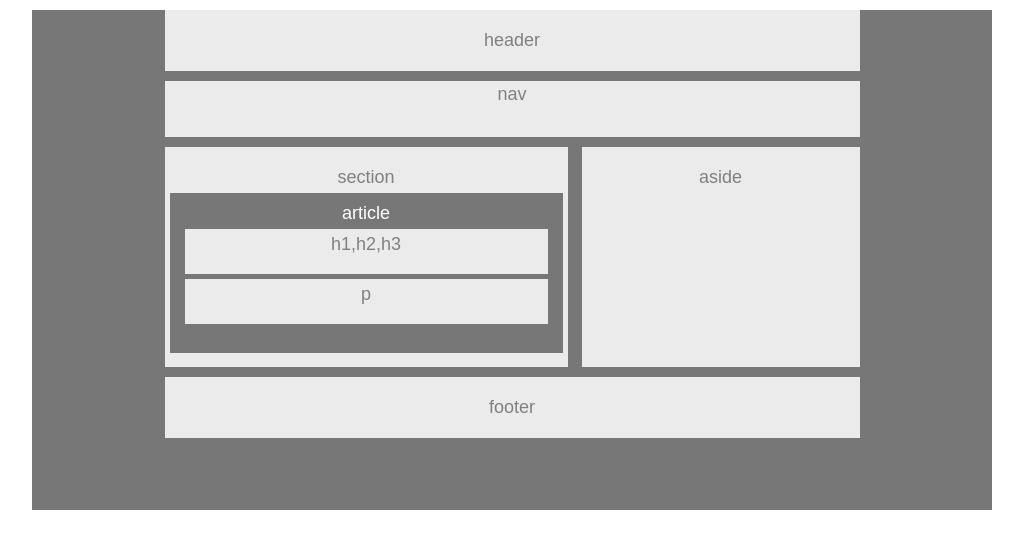
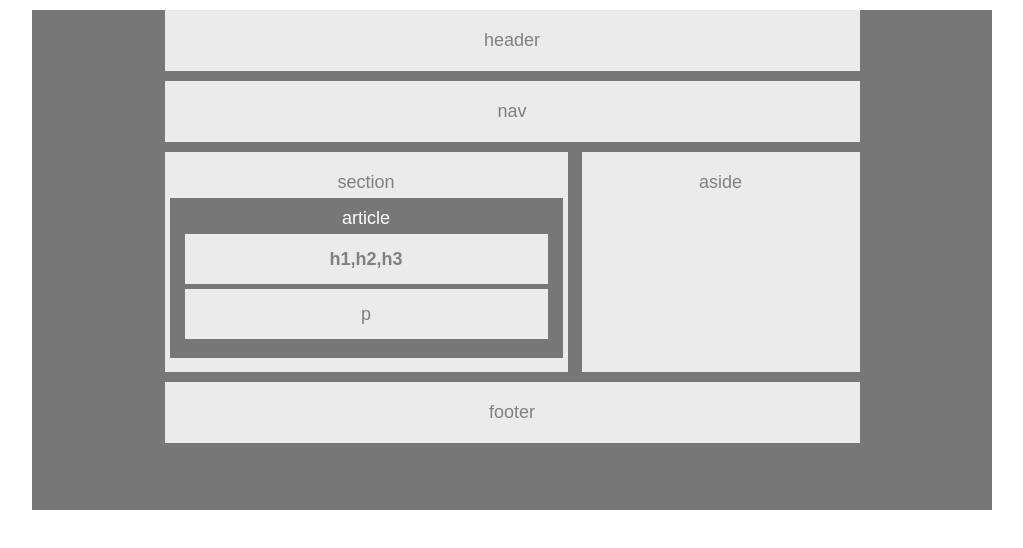
Before and after one commit to CLMBN/HW-Wireframe, a plain HTML site: page index.html in a window 1280 px wide. Shown: the whole page, without its empty margins (128-1151 px from the left). Drawn offline with Linux system fonts and the light colour scheme.

Commit message:
updated padding around nav and p

```diff
--- a/index.html
+++ b/index.html
@@ -15,7 +15,7 @@
 		</nav>
 			<section>section
 				<article id="article1">article
-					<p>h1,h2,h3</p>
+					<p><strong>h1,h2,h3</strong></p>
 					<p>p</p>
 				</article>
 			</section>
--- a/style.css
+++ b/style.css
@@ -21,11 +21,10 @@
 	}
 	nav {
 		background-color: #ebebeb;
-		height: 50px;
-		padding: 3px;
+		padding: 20px;
 		text-align: center;
-		vertical-align: middle;
 		margin-bottom: 10px;
+		margin-top: 10px;
 	}
 
 	section {
@@ -55,8 +54,8 @@
 		margin-bottom: 5px;
 		margin-top: 5px;
 		color: grey;
-		height: 35px;
-		padding: 5px;
+		height: 20px;
+		padding: 15px;
 	}
 	h1 {
 
```
